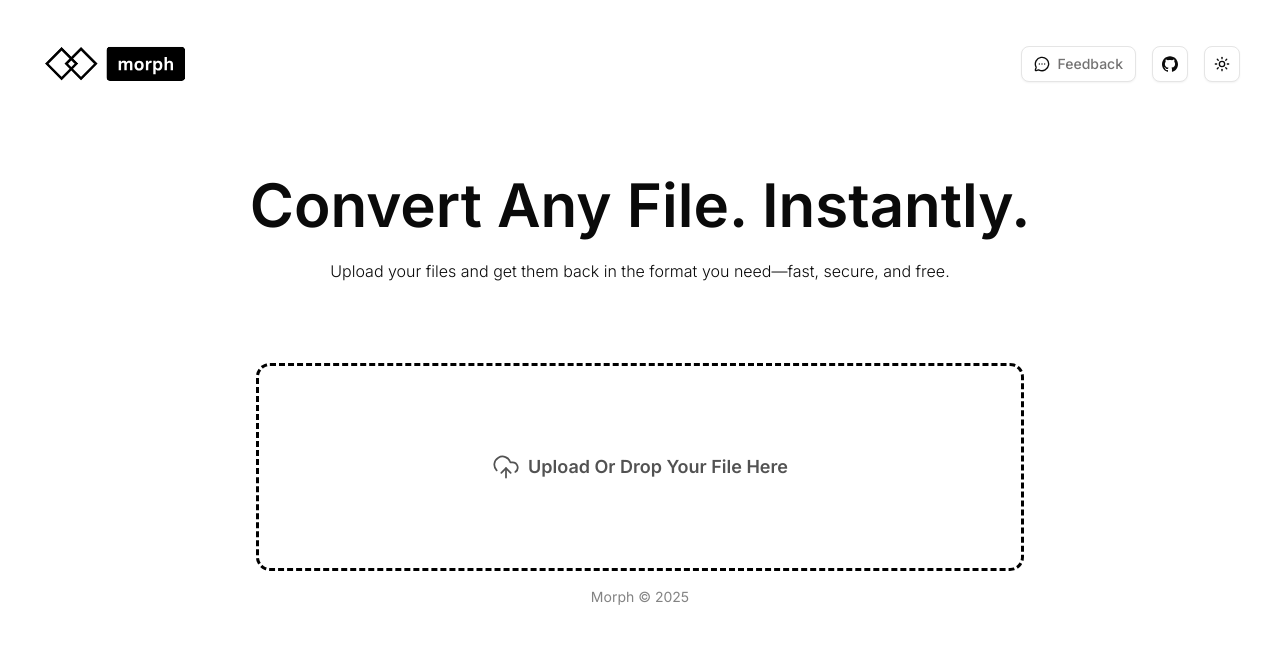
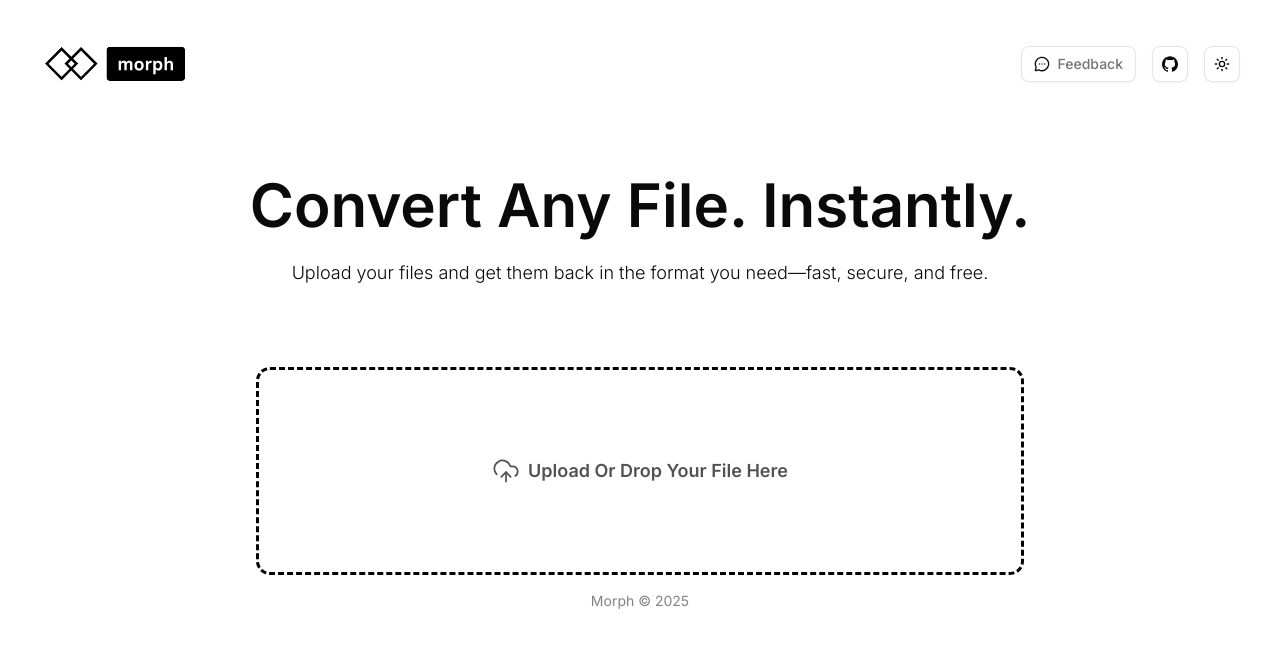
Before and after one commit to aspherr/Morph, a Next.js app: page / in a window 1280 px wide. Shown: the top 648 px of the page. Built offline with nearby package versions, Linux system fonts and the light colour scheme.

Commit message:
feat: updated hero sub-text scaling for mobile

```diff
--- a/src/app/page.tsx
+++ b/src/app/page.tsx
@@ -105,7 +105,7 @@ export default function Home() {
           <section id="hero" className="mt-20">
             <div className="flex flex-col items-center justify-center space-y-4">
               <h1 className="font-semibold text-4xl xs:text-4xl sm:text-5xl md:text-5xl lg:text-6xl leading-tight">Convert Any File. Instantly.</h1>
-              <p className="font-light text-md">
+              <p className="font-light text-md md:text-md lg:text-lg">
                 Upload your files and get them back in the format you need—fast, secure, and free.
               </p>
             </div>
```
